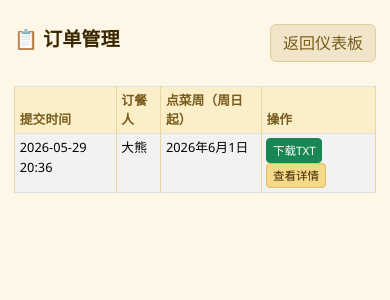
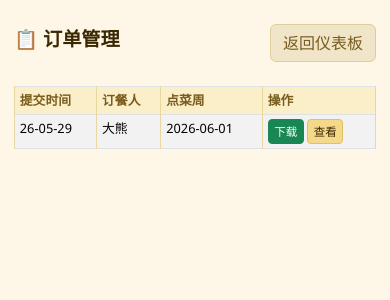
Before and after one commit to Constance-CAO/Family_Canteen, a Flask app: page /admin/orders in a window 390 px wide. Shown: the top 300 px of the page. Run offline with Flask 3, Linux system fonts and the light colour scheme; the visitor is signed in with stand-in values (Sample User, id 1).

Commit message:
订单管理手机端简化列内容；桌面端点菜周改为YYYY-MM-DD

```diff
--- a/templates/admin_orders.html
+++ b/templates/admin_orders.html
@@ -21,7 +21,7 @@
             .container { max-width: 100% !important; padding-left: 14px !important; padding-right: 14px !important; }
             h1 { font-size: 1.2rem; }
             .table { font-size: 0.8rem; }
-            .table td, .table th { padding: 0.25rem 0.3rem; }
+            .table td, .table th { padding: 0.25rem 0.3rem; white-space: nowrap; }
             .btn-sm { font-size: 0.72rem; padding: 0.18rem 0.35rem; }
         }
     </style>
@@ -36,18 +36,24 @@
     <table class="table table-bordered table-striped">
         <thead>
             <tr>
-                <th>提交时间</th><th>订餐人</th><th>点菜周（周日起）</th><th>操作</th>
+                <th>提交时间</th>
+                <th>订餐人</th>
+                <th><span class="d-none d-md-inline">点菜周（周日起）</span><span class="d-inline d-md-none">点菜周</span></th>
+                <th>操作</th>
             </tr>
         </thead>
         <tbody>
             {% for order in orders %}
             <tr>
-                <td>{{ '%04d-%02d-%02d %02d:%02d' | format(order.submitted_at.year, order.submitted_at.month, order.submitted_at.day, order.submitted_at.hour, order.submitted_at.minute) }}</td>
+                <td>
+                    <span class="d-none d-md-inline">{{ '%04d-%02d-%02d %02d:%02d' | format(order.submitted_at.year, order.submitted_at.month, order.submitted_at.day, order.submitted_at.hour, order.submitted_at.minute) }}</span>
+                    <span class="d-inline d-md-none">{{ '%02d-%02d-%02d' | format(order.submitted_at.year % 100, order.submitted_at.month, order.submitted_at.day) }}</span>
+                </td>
                 <td>{{ order.customer_name }}</td>
-                <td>{{ order.week_sunday.year }}年{{ order.week_sunday.month }}月{{ order.week_sunday.day }}日</td>
+                <td>{{ '%04d-%02d-%02d' | format(order.week_sunday.year, order.week_sunday.month, order.week_sunday.day) }}</td>
                 <td>
-                    <a href="/admin/download_txt/{{ order.txt_filename }}" class="btn btn-sm btn-success">下载TXT</a>
-                    <button class="btn btn-sm btn-info" onclick="viewOrder('{{ order.txt_filename }}')">查看详情</button>
+                    <a href="/admin/download_txt/{{ order.txt_filename }}" class="btn btn-sm btn-success"><span class="d-none d-md-inline">下载TXT</span><span class="d-inline d-md-none">下载</span></a>
+                    <button class="btn btn-sm btn-info" onclick="viewOrder('{{ order.txt_filename }}')"><span class="d-none d-md-inline">查看详情</span><span class="d-inline d-md-none">查看</span></button>
                 </td>
             </tr>
             {% endfor %}
```
